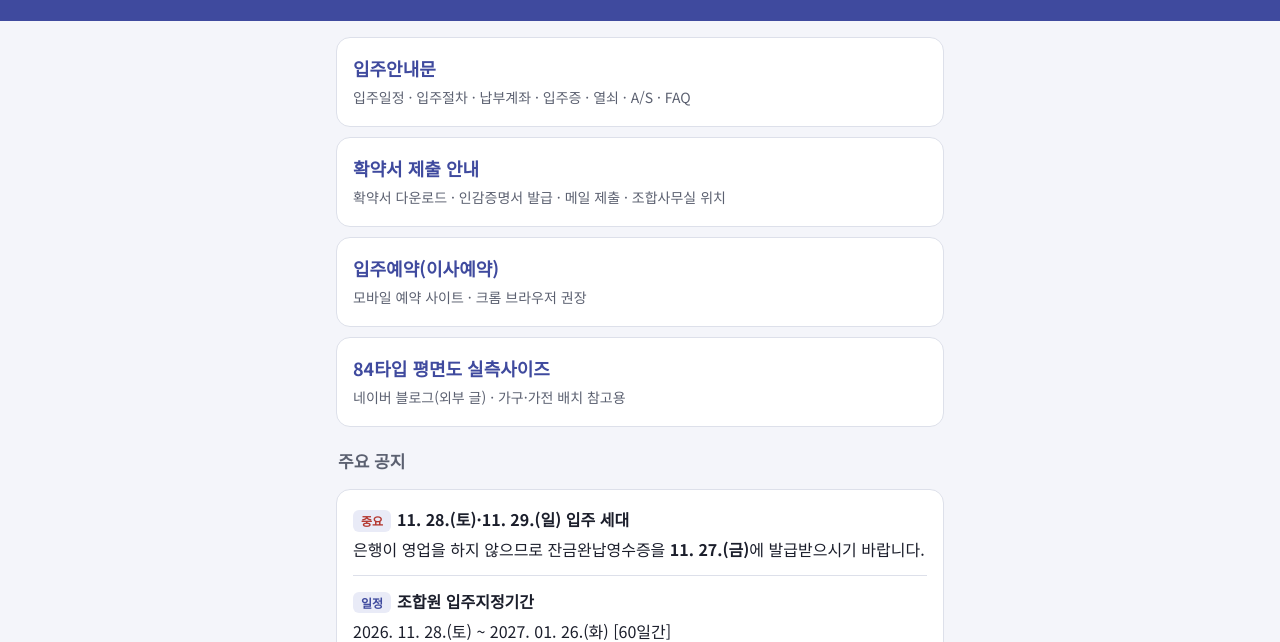
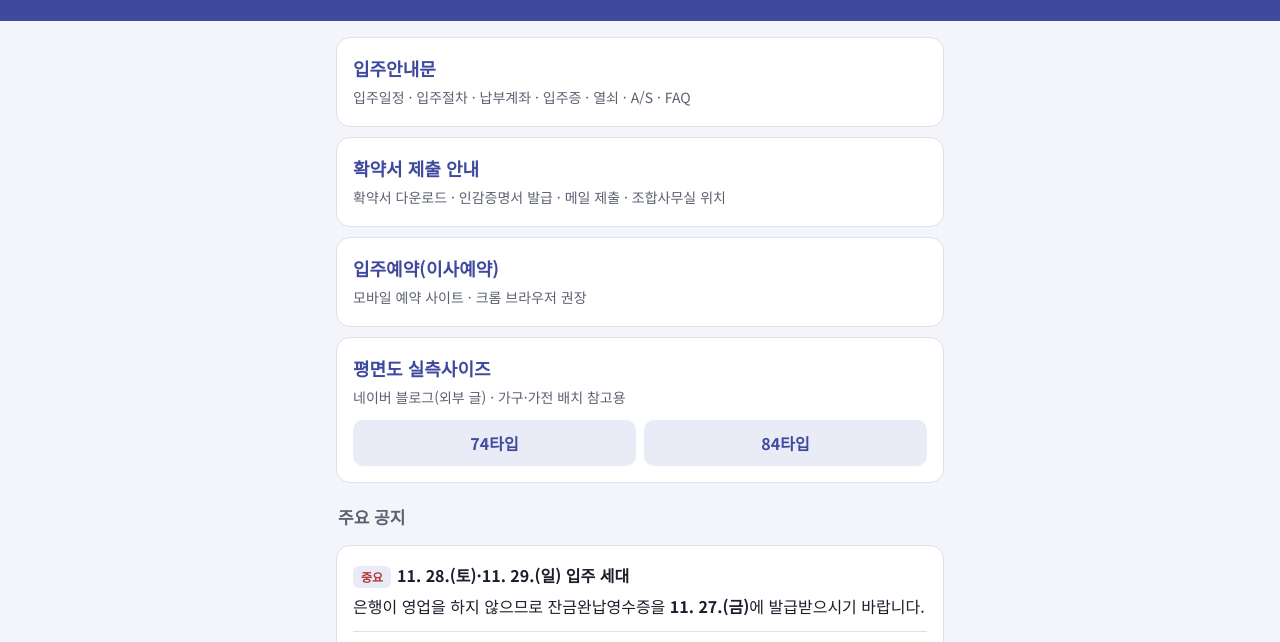
Before and after one commit to cinemu11/yukbuk-guide, a plain HTML site: page index.html in a window 1280 px wide. Shown: the part 127-769 px from the top of the page. Drawn offline with Linux system fonts and the light colour scheme.

Commit message:
대문: 실측사이즈를 타입별 버튼으로 묶고 74타입 추가
Co-Authored-By: Claude Opus 5.5 <noreply@anthropic.com>
Claude-Session: https://claude.ai/code/session_01MdyaKC3Rk8NizGPWmuCRfX

```diff
--- a/index.html
+++ b/index.html
@@ -30,6 +30,11 @@
   .menu a b { display:block; font-size:18px; color:var(--accent); }
   .menu a span { color:var(--sub); font-size:14px; }
   .menu a:focus-visible { outline:2px solid var(--accent); outline-offset:2px; }
+  .menu .card { background:var(--card); border:1px solid var(--line); border-radius:14px; padding:16px; }
+  .menu .card > b { display:block; font-size:18px; color:var(--accent); }
+  .menu .card > span { color:var(--sub); font-size:14px; }
+  .menu .types { display:flex; flex-wrap:wrap; gap:8px; margin-top:10px; }
+  .menu .types a { flex:1 1 90px; display:block; text-align:center; padding:10px; border:0; border-radius:10px; background:var(--soft); color:var(--accent); font-weight:700; }
   .notice { background:var(--card); border:1px solid var(--line); border-radius:14px; padding:4px 16px; }
   .notice article { padding:12px 0; border-top:1px solid var(--line); }
   .notice article:first-child { border-top:0; }
@@ -61,7 +66,12 @@
     <a href="ipju/"><b>입주안내문</b><span>입주일정 · 입주절차 · 납부계좌 · 입주증 · 열쇠 · A/S · FAQ</span></a>
     <a href="hwakyak/"><b>확약서 제출 안내</b><span>확약서 다운로드 · 인감증명서 발급 · 메일 제출 · 조합사무실 위치</span></a>
     <a href="https://m2.dtspace.co.kr/st0010"><b>입주예약(이사예약)</b><span>모바일 예약 사이트 · 크롬 브라우저 권장</span></a>
-    <a href="https://blog.naver.com/sh-sunny/224306947258" target="_blank" rel="noopener"><b>84타입 평면도 실측사이즈</b><span>네이버 블로그(외부 글) · 가구·가전 배치 참고용</span></a>
+    <div class="card"><b>평면도 실측사이즈</b><span>네이버 블로그(외부 글) · 가구·가전 배치 참고용</span>
+      <div class="types">
+        <a href="https://blog.naver.com/sh-sunny/224304082939" target="_blank" rel="noopener">74타입</a>
+        <a href="https://blog.naver.com/sh-sunny/224306947258" target="_blank" rel="noopener">84타입</a>
+      </div>
+    </div>
   </nav>
 
   <h2>주요 공지</h2>
```
